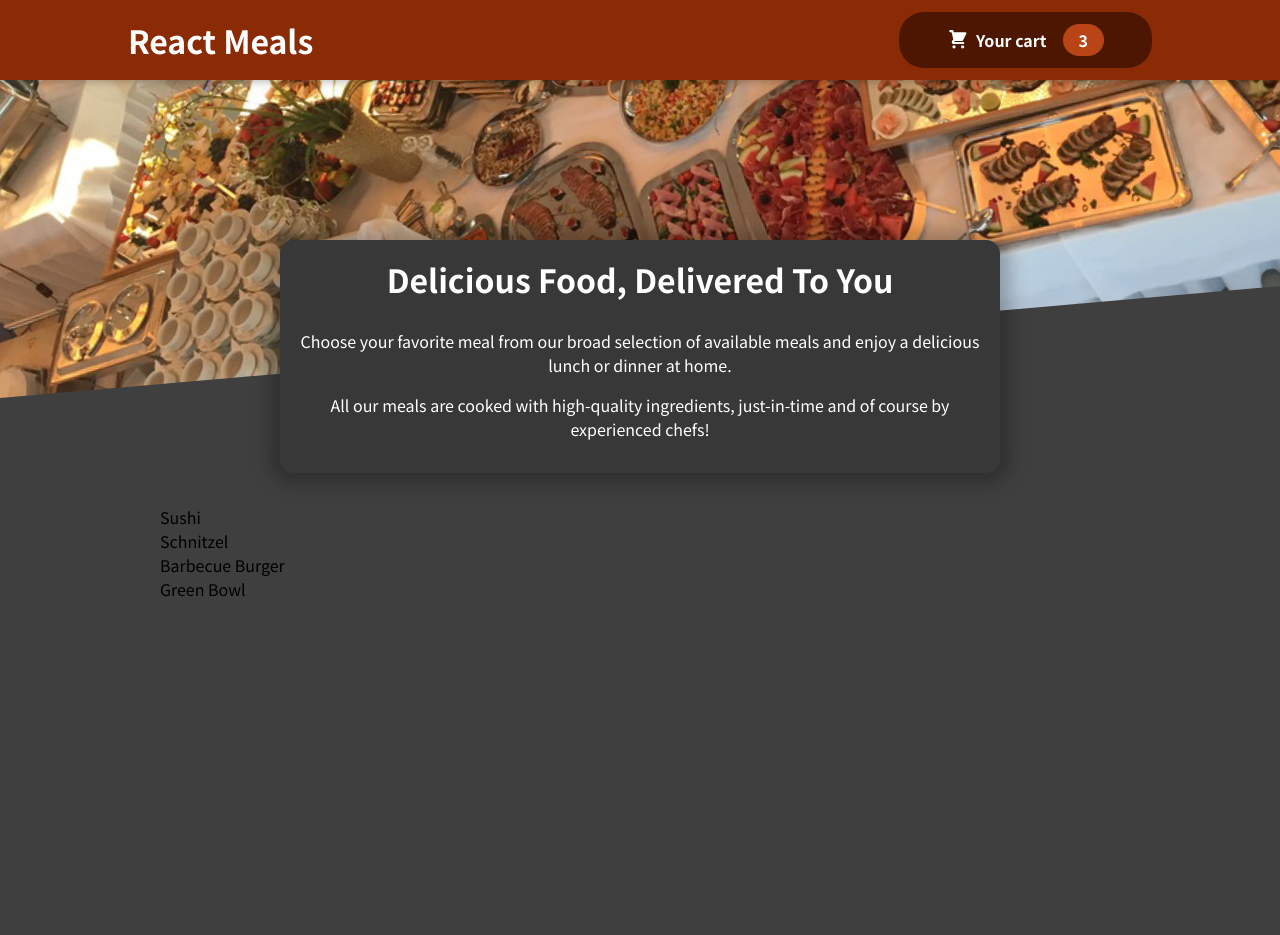
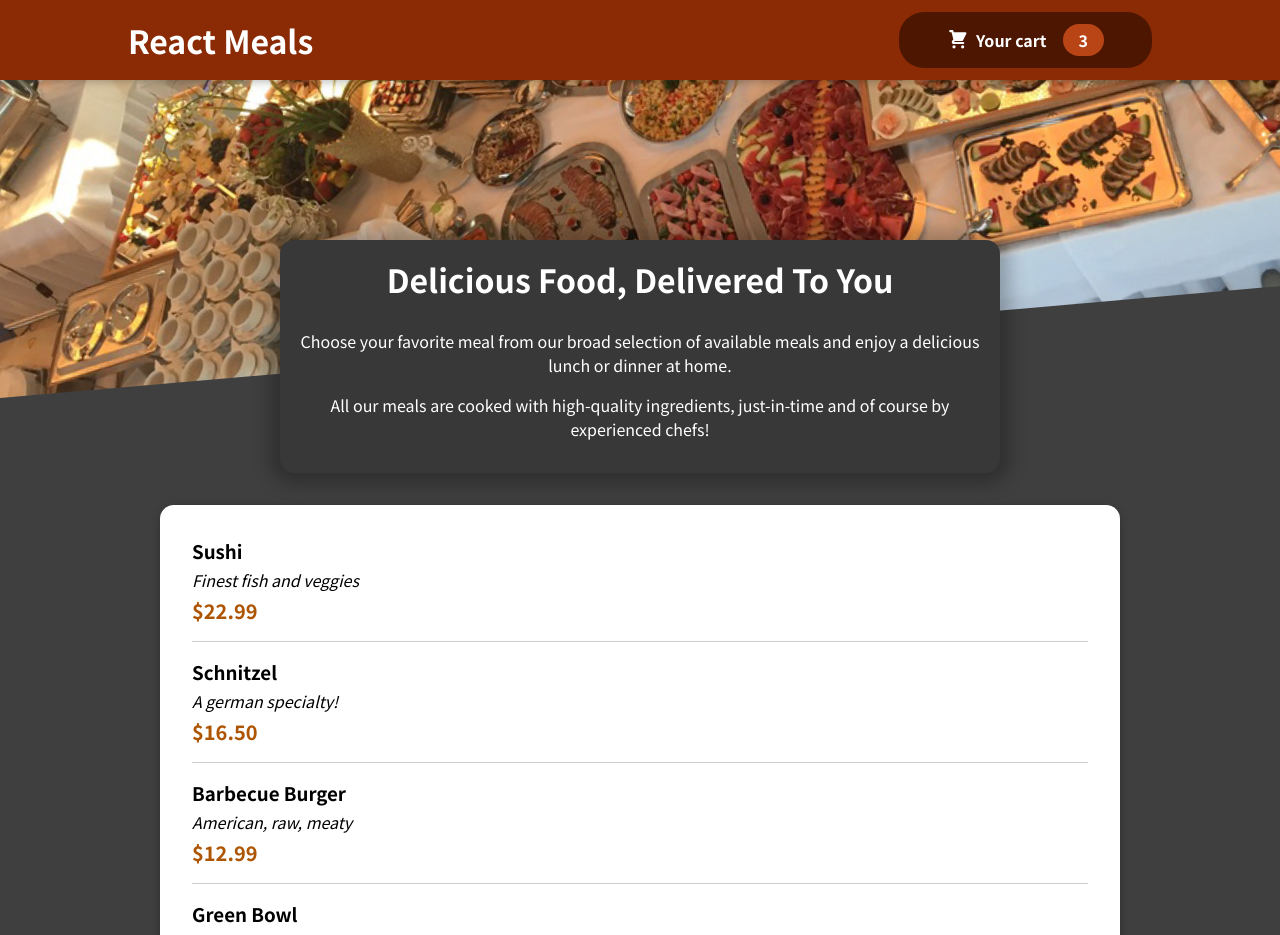
Before and after one commit to AbelardoRivas/food-order-app, a React (Create React App) app: page / in a window 1280 px wide. Shown: the top 935 px of the page. Before the commit the page ends 800 px from the top, so only its background shows below. Built offline with nearby package versions, Linux system fonts and the light colour scheme.

Commit message:
lesson 169

```diff
--- a/src/components/Meals/AvailableMeals.js
+++ b/src/components/Meals/AvailableMeals.js
@@ -1,4 +1,6 @@
+import Card from "../UI/Card";
 import classes from "./AvailableMeals.module.css";
+import MealItem from "./MealItem/MealItem";
 
 const DUMMY_MEALS = [
   {
@@ -28,11 +30,20 @@ const DUMMY_MEALS = [
 ];
 
 const AvailableMeals = () => {
-  const mealsList = DUMMY_MEALS.map((meal) => <li>{meal.name}</li>);
+  const mealsList = DUMMY_MEALS.map((meal) => (
+    <MealItem
+      key={meal.id}
+      name={meal.name}
+      description={meal.description}
+      price={meal.price}
+    />
+  ));
 
   return (
     <section className={classes.meals}>
-      <ul>{mealsList}</ul>
+      <Card>
+        <ul>{mealsList}</ul>
+      </Card>
     </section>
   );
 };
--- /dev/null
+++ b/src/components/Meals/MealItem/MealItem.js
@@ -0,0 +1,18 @@
+import classes from "./MealItem.module.css";
+
+const MealItem = ({ name, description, price }) => {
+  const mealPrice = `$${price.toFixed(2)}`;
+
+  return (
+    <li className={classes.meal}>
+      <div>
+        <h3>{name}</h3>
+        <div className={classes.description}>{description}</div>
+        <div className={classes.price}>{mealPrice}</div>
+      </div>
+      <div></div>
+    </li>
+  );
+};
+
+export default MealItem;
--- /dev/null
+++ b/src/components/Meals/MealItem/MealItem.module.css
@@ -0,0 +1,22 @@
+.meal {
+  display: flex;
+  justify-content: space-between;
+  margin: 1rem;
+  padding-bottom: 1rem;
+  border-bottom: 1px solid #ccc;
+}
+
+.meal h3 {
+  margin: 0 0 0.25rem 0;
+}
+
+.description {
+  font-style: italic;
+}
+
+.price {
+  margin-top: 0.25rem;
+  font-weight: bold;
+  color: #ad5502;
+  font-size: 1.25rem;
+}
--- /dev/null
+++ b/src/components/UI/Card.js
@@ -0,0 +1,7 @@
+import classes from "./Card.module.css";
+
+const Card = (props) => {
+  return <div className={classes.card}>{props.children}</div>;
+};
+
+export default Card;
--- /dev/null
+++ b/src/components/UI/Card.module.css
@@ -0,0 +1,6 @@
+.card {
+  padding: 1rem;
+  box-shadow: 0 2px 8px rgba(0, 0, 0, 0.25);
+  border-radius: 14px;
+  background-color: white;
+}
```
Also changed, not shown: src/components/Meals/MealItem/MealItemForm.js (added).
